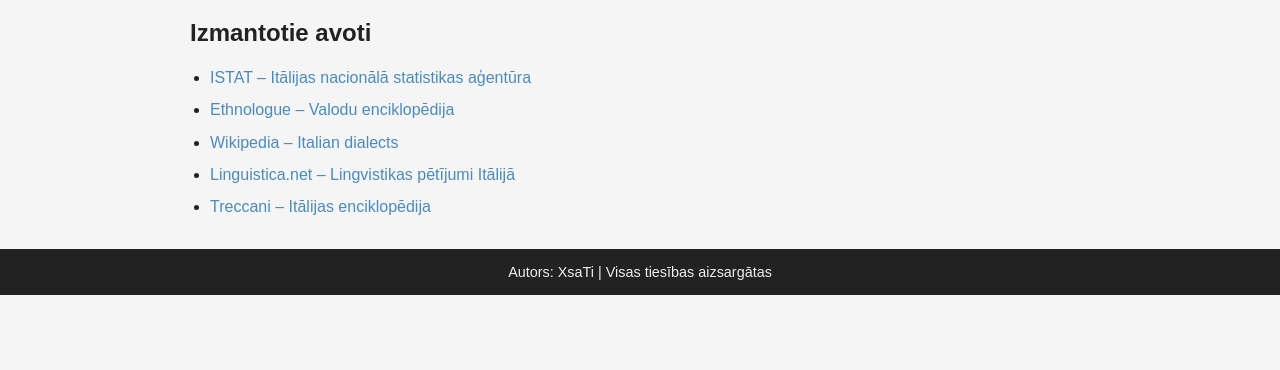
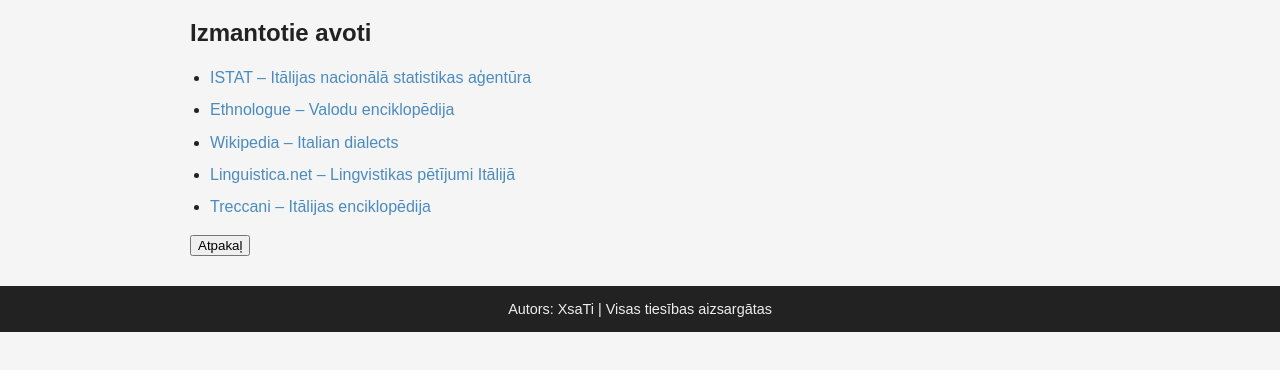
Before and after one commit to XsaTi4/ItalyRegionDialect.io, a plain HTML site: page sources.html in a window 1280 px wide. Shown: the part 70-440 px from the top of the page. Drawn offline with Linux system fonts and the light colour scheme.

Commit message:
Add back button to sources.html

```diff
--- a/sources.html
+++ b/sources.html
@@ -59,6 +59,7 @@
 <li><a href="https://www.linguisticanet.it/" target="_blank">Linguistica.net – Lingvistikas pētījumi Itālijā</a></li>
 <li><a href="https://www.treccani.it/" target="_blank">Treccani – Itālijas enciklopēdija</a></li>
 </ul>
+<button onclick="window.location.href='index.html'">Atpakaļ</button>
 </main>
 
 <footer>
```
